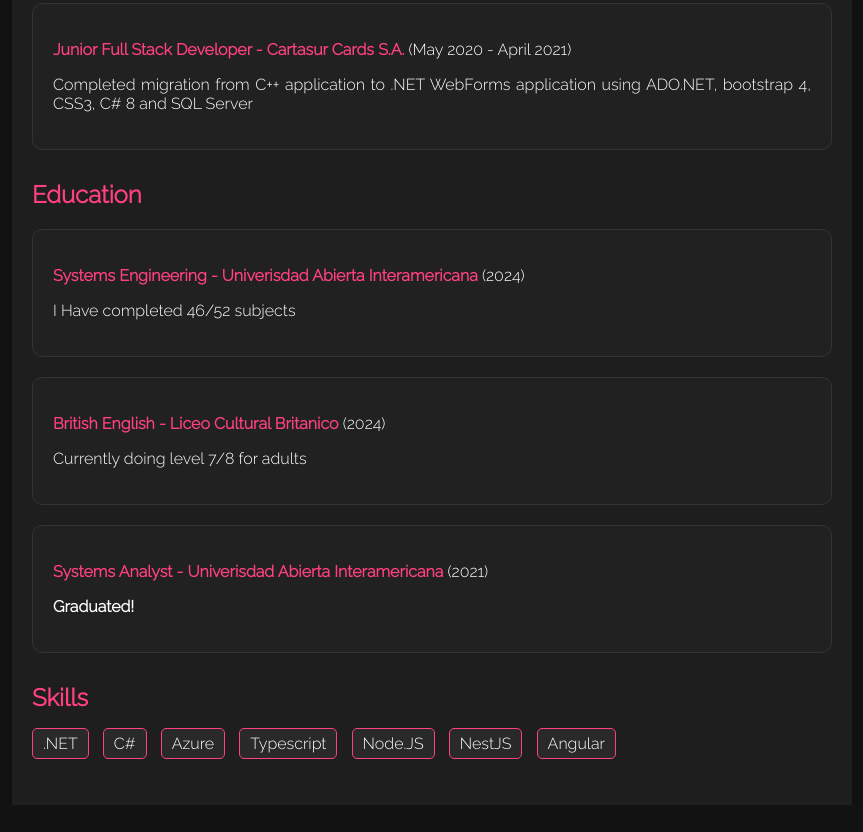
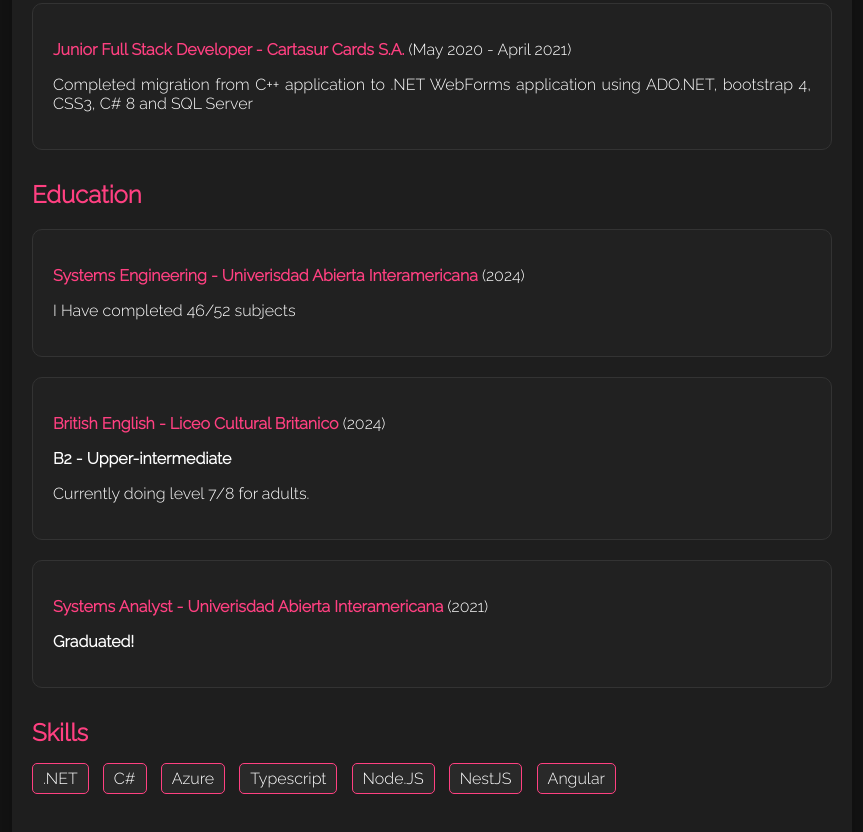
Before and after one commit to JperezD10/Cloud-Challenge-Resume-JPD, a plain HTML site: page Index.html in a window 1280 px wide. Shown: the part 968-1800 px from the top of the page, without its empty margins (208-1071 px from the left). Before the commit the page ends 1773 px from the top, so only its background shows below. Drawn offline with Linux system fonts and the light colour scheme.

Commit message:
Cambridge level

```diff
--- a/Index.html
+++ b/Index.html
@@ -48,7 +48,8 @@
             </div>
             <div class="card">
                 <p><strong class="subtitle">British English - Liceo Cultural Britanico</strong> (2024)</p>
-                <p>Currently doing level 7/8 for adults</p>
+                <p><strong>B2 - Upper-intermediate</strong></p>
+                <p>Currently doing level 7/8 for adults.</p>
             </div>
             <div class="card">
                 <p><strong class="subtitle">Systems Analyst - Univerisdad Abierta Interamericana</strong> (2021)</p>
```
